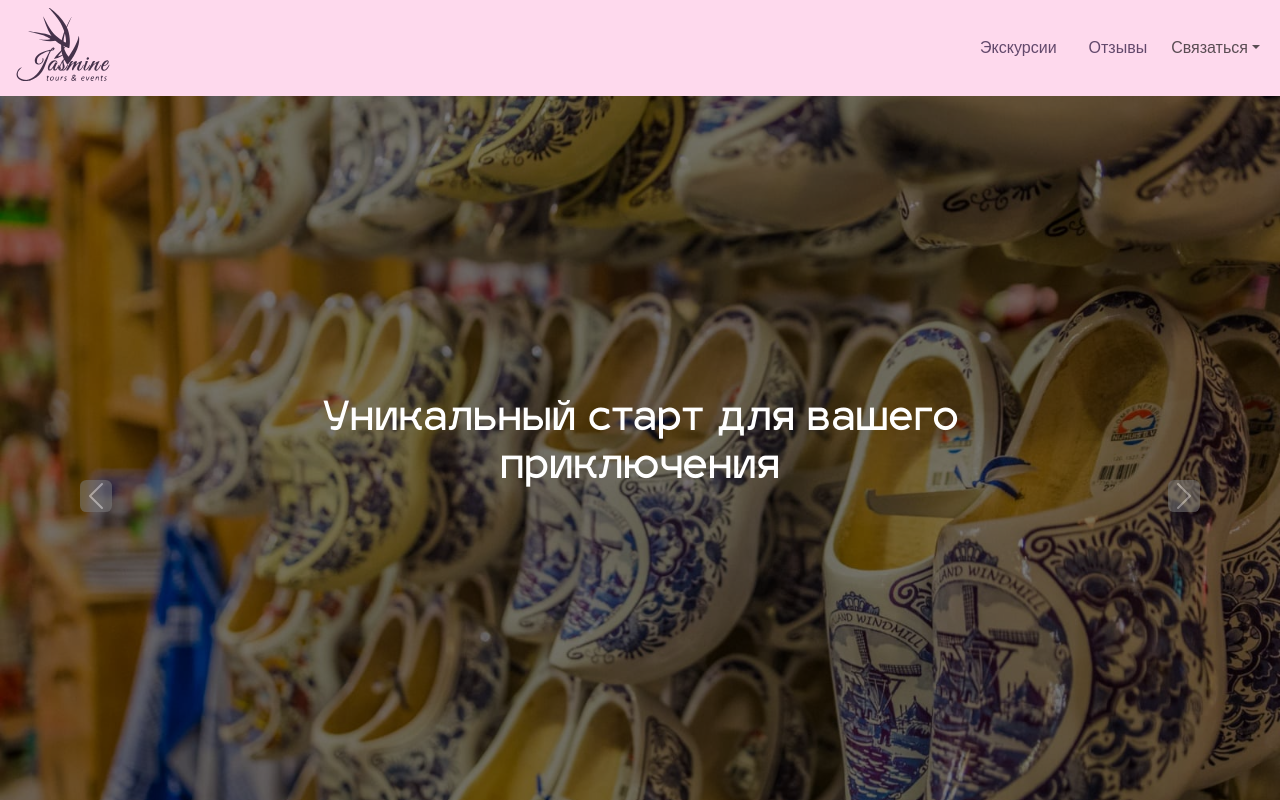
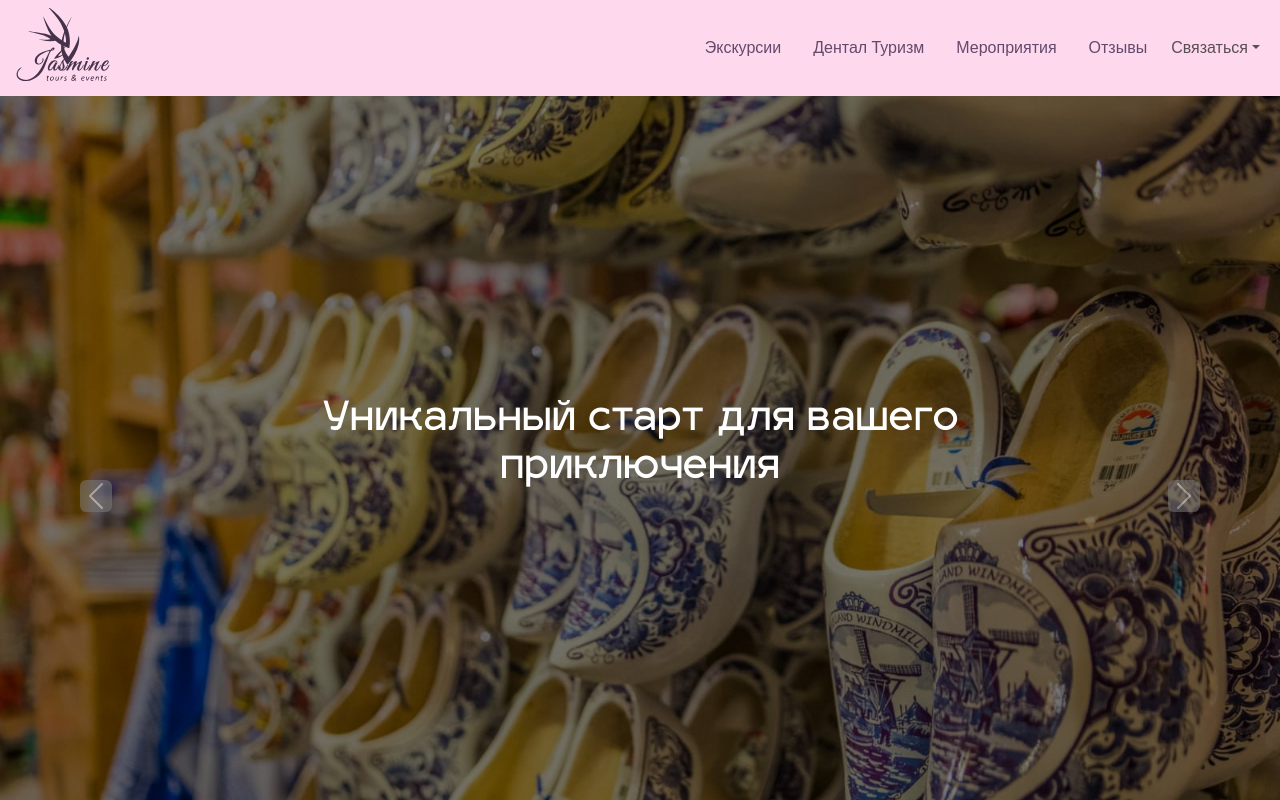
Before and after one commit to anisa07/jasmine-tours, a React (Create React App) app: page / in a window 1280 px wide. Shown: the top 800 px of the page. Built offline with nearby package versions, Linux system fonts and the light colour scheme.

Commit message:
New routes

```diff
--- a/src/components/Navbar.js
+++ b/src/components/Navbar.js
@@ -24,6 +24,18 @@ function Navigation() {
               className="text-decoration-none px-3 py-2 hover-effect custom-nav-link"
             >
               Экскурсии
+            </Nav.Link>
+            <Nav.Link
+              href="/"
+              className="text-decoration-none px-3 py-2 hover-effect custom-nav-link"
+            >
+             Дентал Туризм
+            </Nav.Link>
+            <Nav.Link
+              href="/"
+              className="text-decoration-none px-3 py-2 hover-effect custom-nav-link"
+            >
+              Мероприятия
             </Nav.Link>
             <Nav.Link
               href="/reviews"
```
